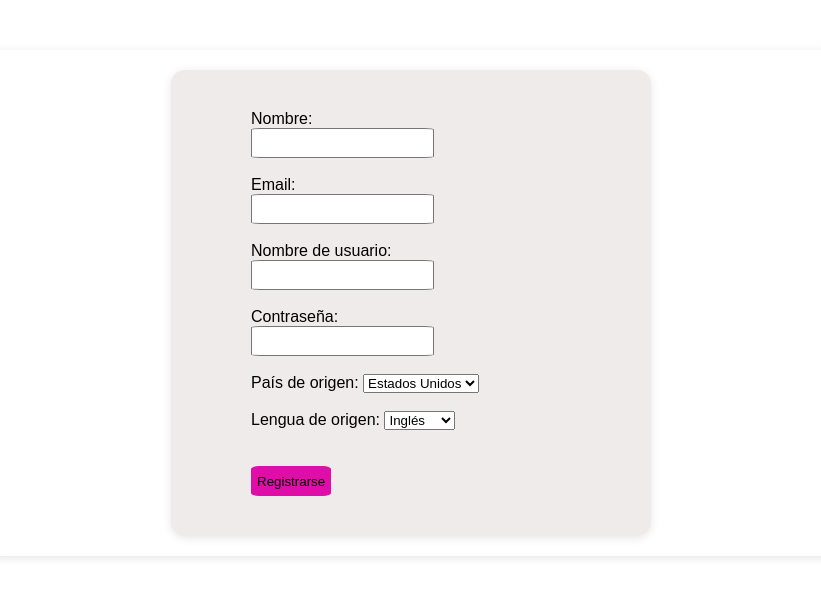
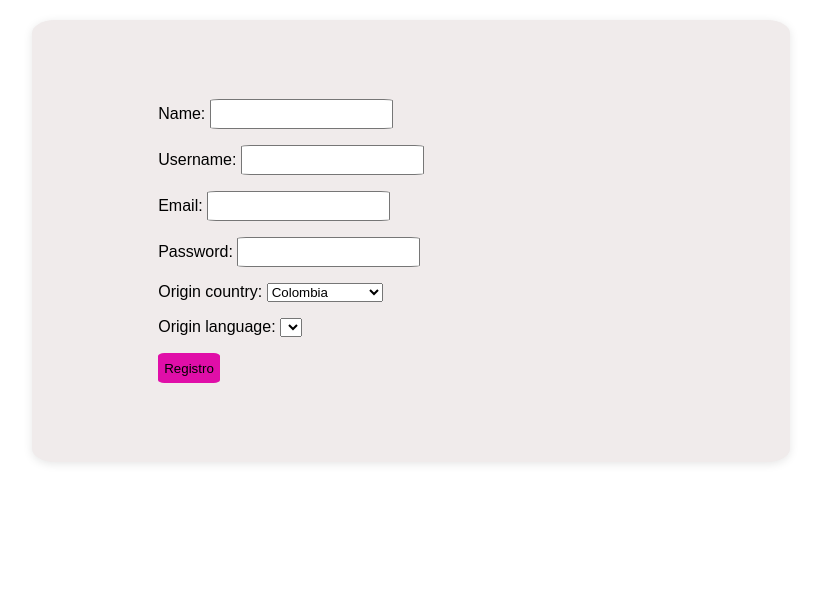
Before and after one commit to SofiAlfonso/Odissea, a Django app: page /register/ in a window 1280 px wide. Shown: the part 119-716 px from the top of the page, without its empty margins (229-1050 px from the left). Run offline with Django 4.2, Linux system fonts and the light colour scheme; lists and menus that the app fills with data are empty.

Commit message:
Ampliación opciones de lenguaje

```diff
--- a/translator/models.py
+++ b/translator/models.py
@@ -1,5 +1,6 @@
 from django.db import models
 from django.contrib.auth.hashers import make_password,check_password
+from googletrans import LANGUAGES
 
 # Create your models here.
 
@@ -13,15 +14,19 @@
 
 # Opciones de lenguaje
 class LanguageChoices(models.TextChoices):
-    EPAÑOL= 'es', 'Español'
-    INGLES= 'en', 'Inglés'
-    FRANCES= 'fr', 'Frances'
+
+   @classmethod
+   def get_choices(cls):
+       return[(key, value) for key, value in LANGUAGES.items()]
 
 #Modelo de registro (tabala en la base de datos)
 class Register (models.Model):
-    name = models.CharField (max_length=100,help_text= "Ingrese su nombre completo")
-    email= models.EmailField(help_text="Ingrese su correo electrónico")
-    username= models.CharField(max_length=100, unique=True,help_text="Ingrese un nombre de usuario")
-    password= models.CharField(max_length=128, help_text="Ingrese su contraseña")
+    name = models.CharField (max_length=100)
+    email= models.EmailField()
+    username= models.CharField(max_length=100, unique=True)
+    password= models.CharField(max_length=128)
     origin_country= models.CharField(max_length=2, choices=CountryChoices.choices, default=CountryChoices.COLOMBIA)
-    origin_language=models.CharField(max_length=2,choices=LanguageChoices.choices,default=LanguageChoices.INGLES )
+    origin_language=models.CharField(max_length=5,choices=LanguageChoices.get_choices(), default='en' )
+
+    def __str__(self):
+        return self.origin_language
--- a/translator/templates/register.html
+++ b/translator/templates/register.html
@@ -63,45 +63,12 @@
     <header>
         <h2>Registro</h2>
     </header>
-
-    <form method="POST">
-
-        {%csrf_token%}
-        <div class="container" >
-            <div class="form-group">
-                <label for="name">Nombre: </label><br>
-                <input type="text" name="name" required><br><br>
-
-                <label for="email">Email: </label><br>
-                <input type="email" name="email" required><br><br>
-
-                <label for="username">Nombre de usuario: </label><br>
-                <input type="text" name="username" required><br><br>
-
-                <label for="password">Contraseña: </label><br>
-                <input type="password" name="password" required><br><br>
-
-                <label for="origin_country">País de origen: </label>
-                <select name="origin_country">
-                    <option value="US">Estados Unidos</option>
-                    <option value="PA">Panamá</option>
-                    <option value="MX">México</option>
-                    <option value="CO">Colombia</option>
-                    <option value="CA">Canadá</option>
-                </select><br><br>
-
-                <label for="origin_language">Lengua de origen: </label>
-                <select name="origin_language">
-                    <option value="en">Inglés</option>
-                    <option value="fr">Frances</option>
-                    <option value="es">Español</option>
-
-                </select><br><br><br>
-
-                 <button  type="submit">Registrarse</button>
-
-            </div>
-        </div>
-    </from>
+    <div class="form-group">
+        <form method="POST">
+            {% csrf_token %}
+            {{ form.as_p }}
+            <button type="submit">Registro</button>
+        </from>
+    </div>
 </body>
 </html>
--- a/translator/text_translate.py
+++ b/translator/text_translate.py
@@ -1,4 +1,4 @@
-from googletrans import Translator
+from googletrans import Translator, LANGUAGES
 
 def translate(src, dest, text):
     translator= Translator()
--- a/translator/views.py
+++ b/translator/views.py
@@ -20,7 +20,6 @@
 
     #Translate
     src= request.session['user_src']
-    src= src.lower()
     dest= request.GET.get('destination_language')
     text= request.GET.get('inputText')
     print(dest)
@@ -28,7 +27,7 @@
     print(text)
     if text:
         totext= tt.translate(src, dest, text)
-    return render(request, 'home.html',{'totext':totext,'text':text,'src':src.upper()})
+    return render(request, 'home.html',{'totext':totext,'text':text,'src':tt.LANGUAGES[src.lower()],'dest':tt.LANGUAGES.items()})
 
 #vista de la página de registro
 def register(request):
```
Also changed, not shown: translator/templates/home.html (+12 -13 lines), db.sqlite3, translator/migrations/0008_alter_register_origin_language.py (added), translator/migrations/0009_alter_register_email_alter_register_name_and_more.py (added).
